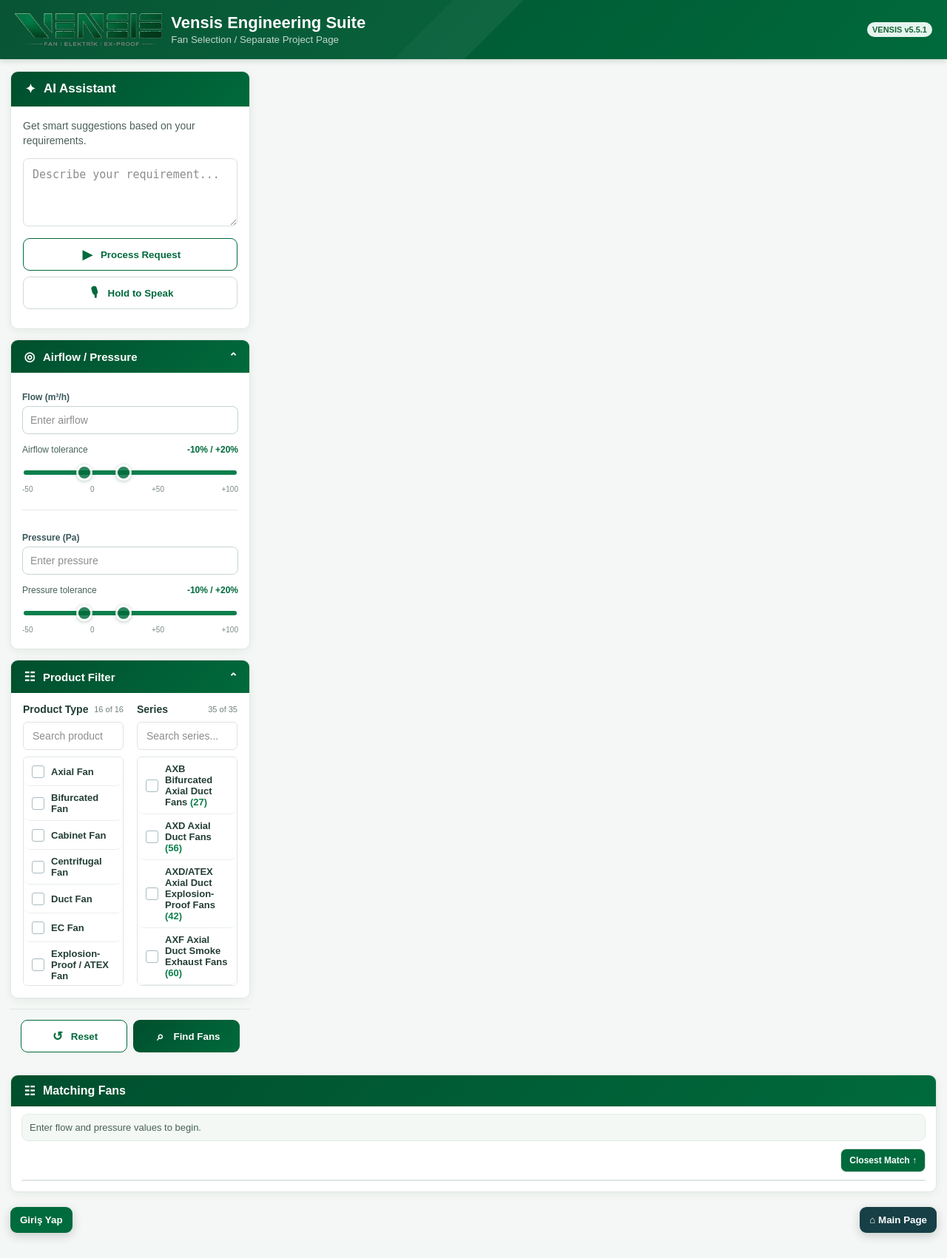
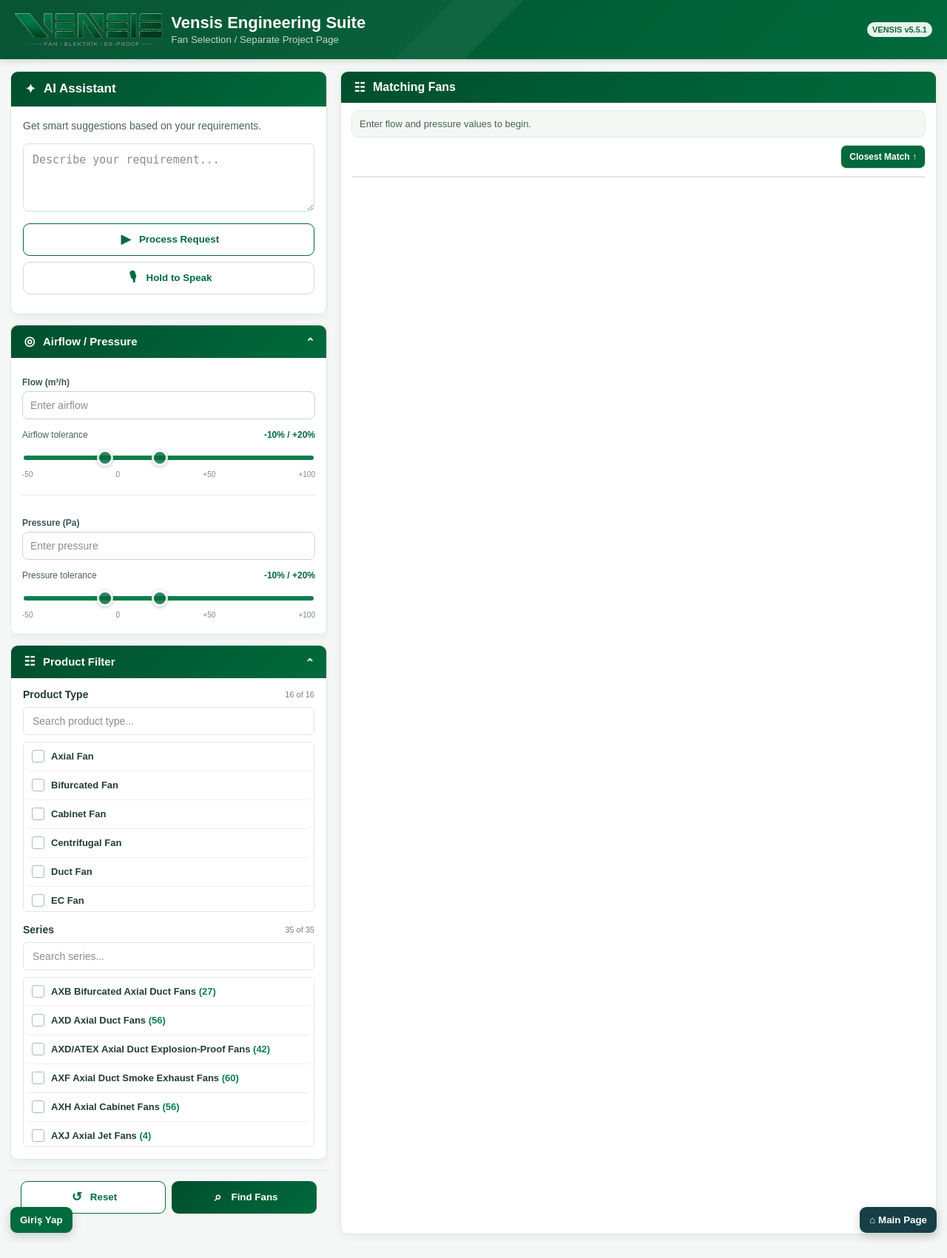
Before and after one commit to metinvelidedeoglu-maker/vensis-fan-selection, a PHP site: page / in a window 1280 px wide. Shown: the whole page at 74% size. Before the commit the page ends 1675 px from the top, so only its background shows below. Run offline with PHP 8.4, Linux system fonts and the light colour scheme.

Commit message:
Show fan selection filters and results side by side on desktop

```diff
--- a/css/project-selector.css
+++ b/css/project-selector.css
@@ -1,2 +1,18 @@
 .selection-project-bar{max-width:1600px;margin:14px auto 0;padding:12px 14px;display:flex;align-items:center;justify-content:space-between;gap:12px;background:#fff;border:1px solid #dfe7e2;border-radius:10px;box-shadow:0 3px 12px rgba(10,62,38,.06)}.project-status-block{display:flex;align-items:center;gap:10px;flex-wrap:wrap}.project-status-block b{color:#006b3c}.project-status-block strong{font-size:14px}.project-status-block span{font-size:12px;color:#718078}.project-bar-actions{display:flex;gap:8px;flex-wrap:wrap}.project-bar-actions button{width:auto;margin:0;padding:9px 12px}.project-select-btn{background:#173f46;color:#fff}.project-create-btn{background:#006b3c;color:#fff}.project-clear-btn{background:#fff;color:#a52218;border:1px solid #d9a6a0}.no-active-project .project-row-btn{opacity:.45;filter:grayscale(1)}@media(max-width:760px){.selection-project-bar{margin:10px;align-items:stretch;flex-direction:column}.project-status-block{align-items:flex-start;flex-direction:column;gap:4px}.project-bar-actions{display:grid;grid-template-columns:1fr 1fr}.project-bar-actions button{width:100%}}
 .guest-user .user-only{display:none!important}.guest-user .project-row-btn{display:none!important}
+
+/* Desktop fan selection: controls on the left, results on the right */
+@media(min-width:1001px){
+.layout{max-width:1600px!important;margin:16px auto!important;padding:0 14px!important;display:grid!important;grid-template-columns:minmax(360px,430px) minmax(0,1fr)!important;gap:16px!important;align-items:start!important}
+.layout>aside.panel{grid-column:1!important;display:block!important;width:100%!important;min-width:0!important;position:sticky!important;top:92px!important;max-height:calc(100vh - 108px)!important;overflow-y:auto!important;overflow-x:hidden!important;padding-right:2px!important;scrollbar-width:thin}
+.layout>aside.panel>.ai,.layout>aside.panel>.left-stack,.layout>aside.panel>.product-filter-section,.layout>aside.panel>.actions{display:block!important;width:100%!important;margin:0 0 14px!important;grid-column:auto!important;grid-row:auto!important;height:auto!important}
+.layout>aside.panel>.left-stack{border:0!important;box-shadow:none!important;background:transparent!important;overflow:visible!important}
+.layout>aside.panel>.left-stack>.section{margin-bottom:14px!important}
+.layout>aside.panel .product-filter-grid{display:grid!important;grid-template-columns:1fr!important;gap:16px!important}
+.layout>aside.panel .list-box{max-height:230px!important}
+.layout>aside.panel>.actions{display:grid!important;grid-template-columns:1fr 1fr!important;gap:8px!important;margin-top:0!important;padding:12px!important;border:1px solid var(--line)!important;border-radius:10px!important;background:#fff!important}
+.layout>aside.panel>.actions button{width:100%!important;min-width:0!important}
+.layout>main{grid-column:2!important;min-width:0!important}
+.layout>main .content-card{min-height:calc(100vh - 108px)!important}
+}
+@media(min-width:1400px){.layout{grid-template-columns:minmax(390px,460px) minmax(0,1fr)!important}}
```
